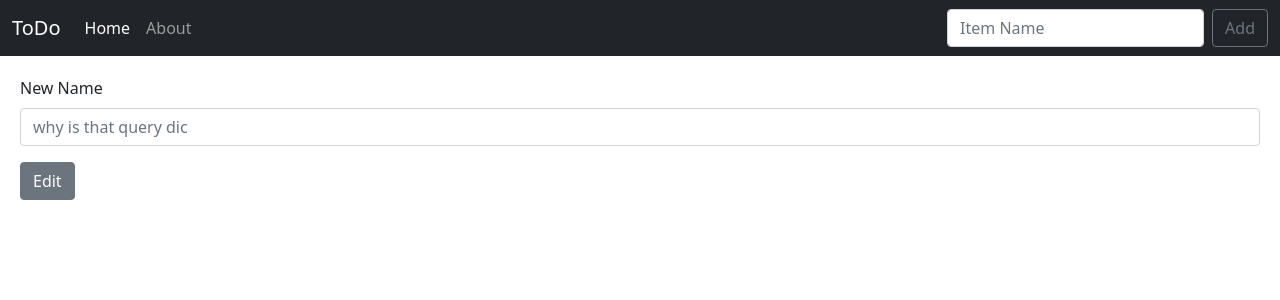
After one commit to AlirezaKamyab/ToDoList, a Django app: page /edit/28 in a window 1280 px wide. The commit adds this page. Shown: the top 300 px of the page. Run offline with Django 3.2, Linux system fonts and the light colour scheme; data comes from the database, SQL or seed files in the repository; both versions use the stored data as it was after the commit.

Commit message:
Completed

```diff
--- /dev/null
+++ b/TodoList/Templates/edit.html
@@ -0,0 +1,18 @@
+{% extends 'base.html' %}
+{% block title %}ToDo | Edit {% endblock %}
+
+{% block content %}
+
+    {% if item %}
+    <form method="POST">
+        {% csrf_token %}
+        <div class="mb-3">
+            <label for="exampleFormControlInput1" class="form-label">New Name</label>
+            <input type="text" class="form-control" id="exampleFormControlInput1" placeholder="{{item.item}}" name="itemName">
+        </div>
+        <input type="hidden" name="checked" value="{{item.checked}}">
+        <button class="btn btn-secondary" type="submit">Edit</button>
+    </form>
+    {% endif %}
+
+{% endblock %}
--- a/TodoList/Templates/home.html
+++ b/TodoList/Templates/home.html
@@ -21,12 +21,14 @@
                 <tr class="table-secondary">
                     <td class="stricker"><center><a style="text-decoration: none; color: black;" href="{% url 'cross' item.id %}">{{item.item}}</a></center></td>
                     <td><center>Completed</center></td>
+                    <td><center><a style="text-decoration: none;" href="{% url 'edit' item.id %}">Edit</a></center></td>
                     <td><center><a style="text-decoration: none; color: red;" href="{% url 'delete' item.id %}">Delete</a></center></td>
                 </tr>
             {% else %}
                 <tr>
                     <td><center><a style="text-decoration: none; color: black;" href="{% url 'cross' item.id %}">{{item.item}}</a></center></td>
                     <td><center>Pending</center></td>
+                    <td><center><a style="text-decoration: none;" href="{% url 'edit' item.id %}">Edit</a></center></td>
                     <td><center><a style="text-decoration: none; color: red;" href="{% url 'delete' item.id %}">Delete</a></center></td>
                 </tr>
             {% endif %}
--- a/TodoList/urls.py
+++ b/TodoList/urls.py
@@ -5,4 +5,5 @@ urlpatterns = [
     path('about', views.about, name='about'),
     path('delete/<item_id>', views.delete, name='delete'),
     path('crossout/<item_id>', views.crossout, name='cross'),
+    path('edit/<item_id>', views.edit, name='edit'),
 ]
--- a/TodoList/views.py
+++ b/TodoList/views.py
@@ -39,3 +39,18 @@ def crossout(request, item_id):
         pass
     finally:
         return redirect('home')
+
+def edit(request, item_id):
+    try:
+        if request.method == "POST":
+            item = List.objects.get(pk=item_id)
+            item.item = request.POST['itemName']
+            item.checked = request.POST['checked']
+            item.save()
+            messages.success(request, "Item is edited successfully!")
+            return redirect('home')
+        else:
+            item = List.objects.get(pk=item_id)
+            return render(request, 'edit.html', {'item':item})
+    except:
+        return redirect('home')
```
Also changed, not shown: db.sqlite3.
